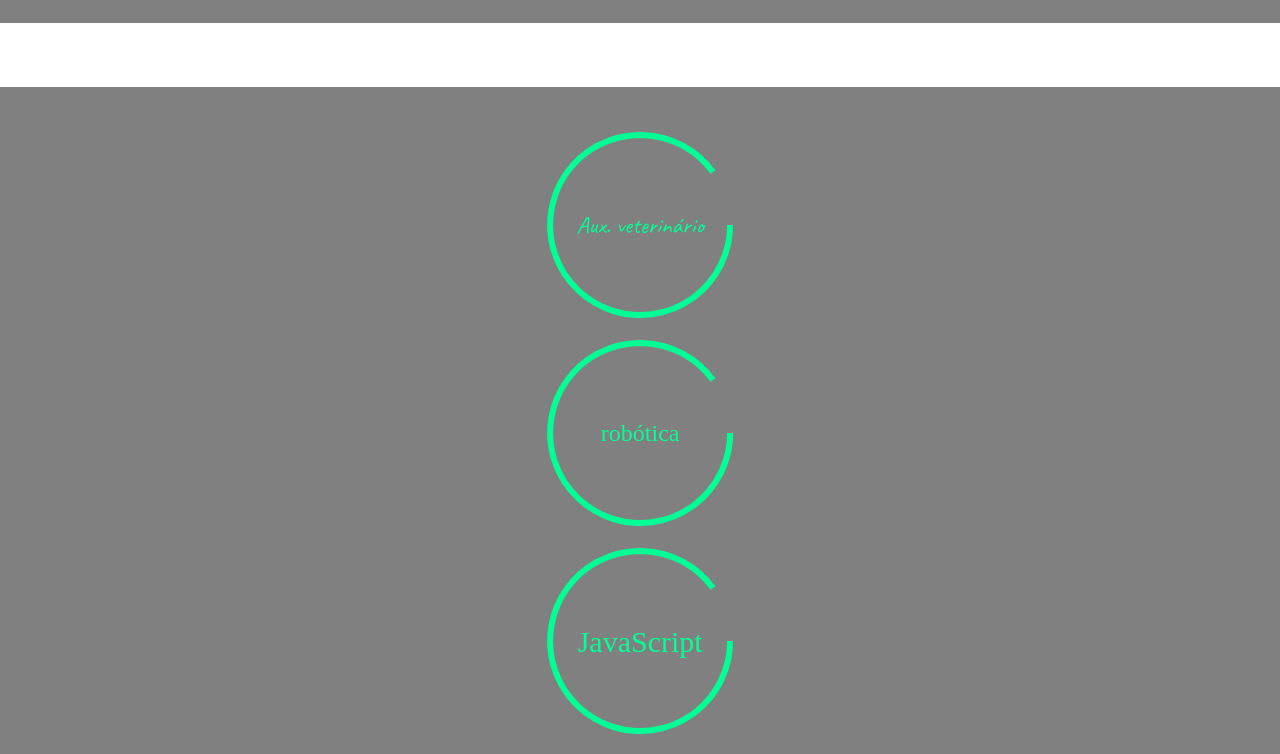
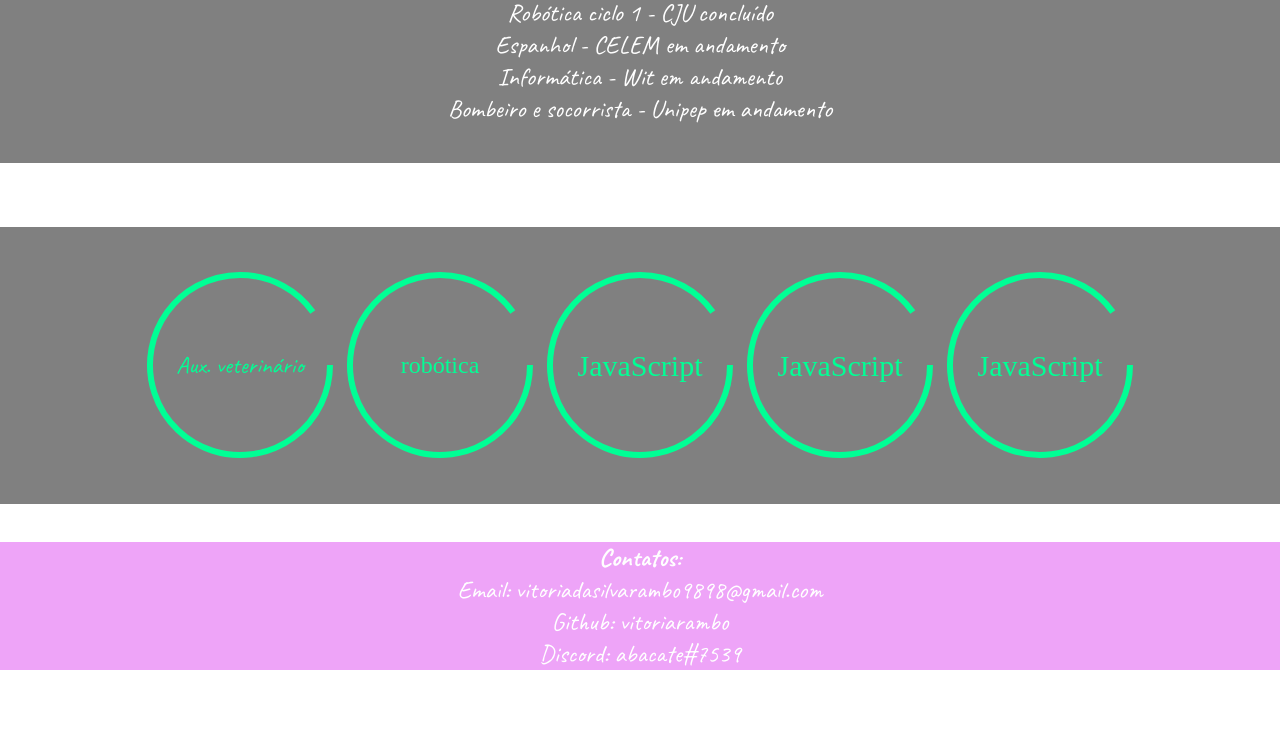
Before and after one commit to vitoriarambo/vitoriarambo, a plain HTML site: page index.html in a window 1280 px wide. Shown: the part 2346-3100 px from the top of the page. After the commit the page ends 3016 px from the top, so only its background shows below. Drawn offline with Linux system fonts and the light colour scheme.

Commit message:
Update style.css

```diff
--- a/style.css
+++ b/style.css
@@ -1,4 +1,4 @@
-@import url('https://fonts.googleapis.com/css2?family= Caveat & display=swap') ;
+@import url('https://fonts.googleapis.com/css2?family=Caveat:wght@400;500;600;700&display=swap');
 *{
     margin: 0;
     padding: 0;
@@ -16,6 +16,7 @@
 }
 body{
     font-family: 'Caveat', cursive;
+    font-size: 20px;
 }
 
 li{
@@ -105,3 +106,6 @@ p{
 .titulos{
     font-size: 200%;
 }
+.container{
+  display: flex;
+}
```
